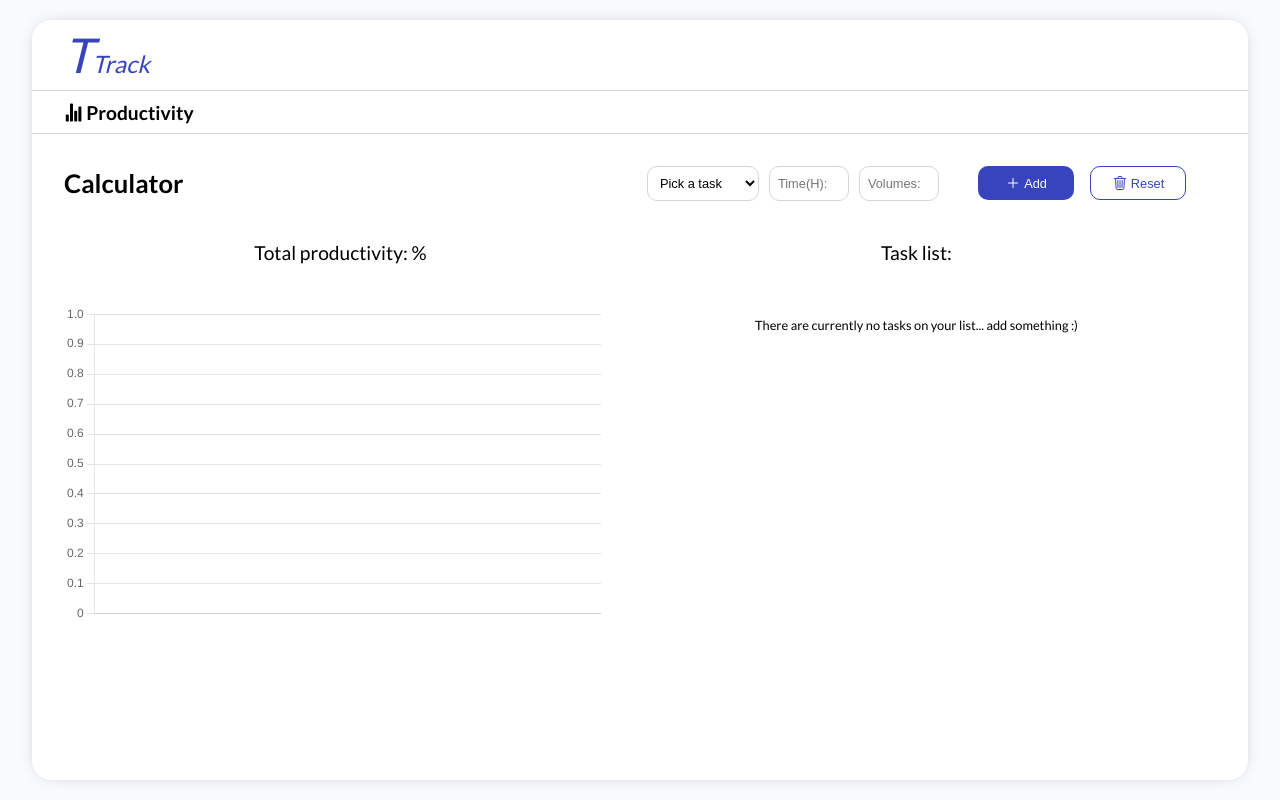
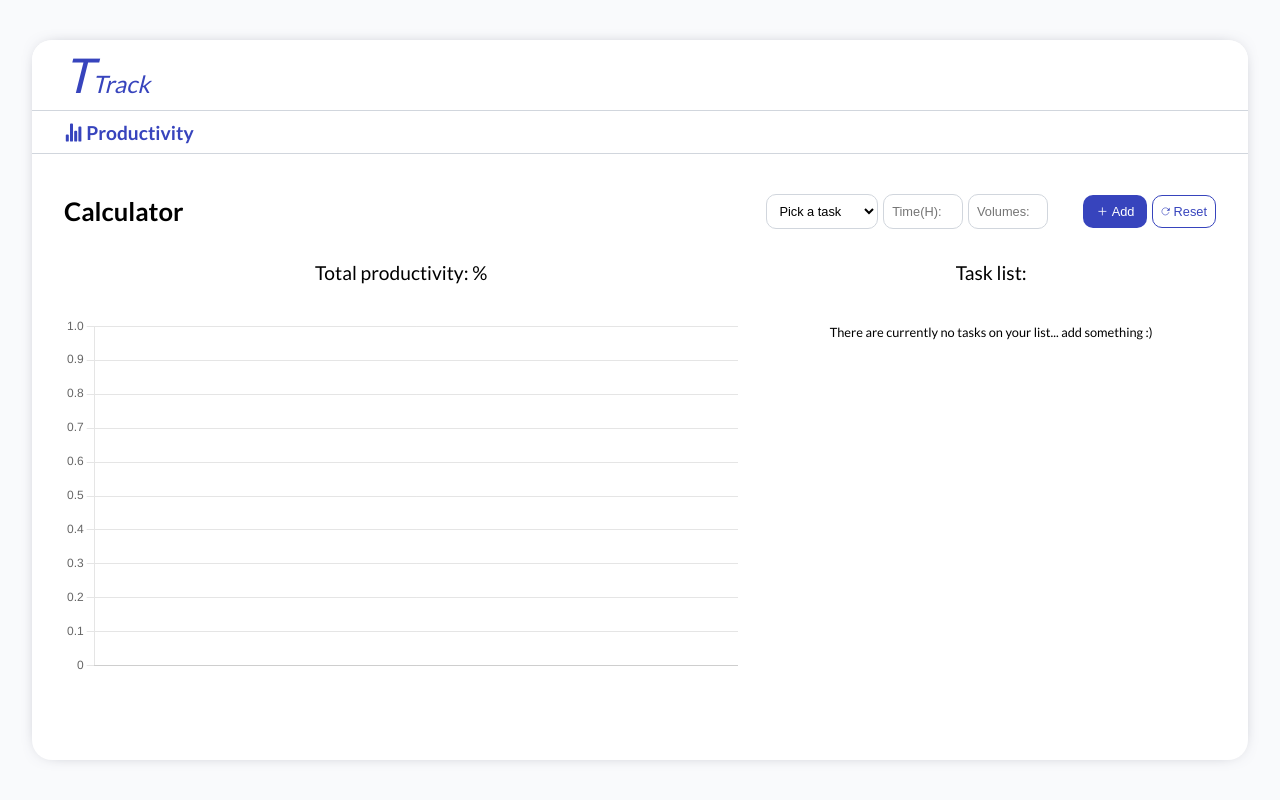
Before and after one commit to krolik2/ttrack, a React (Create React App) app: page /#/ in a window 1280 px wide. Built offline with nearby package versions, Linux system fonts and the light colour scheme.

Commit message:
css refactor

```diff
--- a/src/components/Dashboard.tsx
+++ b/src/components/Dashboard.tsx
@@ -1,5 +1,5 @@
 import { useState, useCallback, ChangeEvent } from "react";
-import { IoAddOutline, IoTrashOutline } from "react-icons/io5";
+import { IoAddOutline, IoReloadSharp } from "react-icons/io5";
 import { BarChart } from "./BarChart";
 import { useAppDispatch, useAppSelector } from "../app/hooks";
 import {
@@ -71,10 +71,8 @@ export const Dashboard = () => {
   );
 
   return (
-    <div className="charts_container">
-      <div className="controls_container">
+    <div className="content">
         <h1 className="heading">Calculator</h1>
-        <div className="productivity_container">
         <form className="productivity_form" onSubmit={onSubmit}>
           <div className="input-container">
             <select
@@ -120,31 +118,23 @@ export const Dashboard = () => {
               onClick={() => handleClick()}
             >
               <span className="button_wrapper">
-                  <IoTrashOutline className="icon" />
+                <IoReloadSharp className="icon" />
                 Reset
               </span>
             </button>
           </div>
         </form>
-        </div>
-      </div>
-      <div className="sub_title_container">
         <div className="sub_title_left">
           <h2 className="sub_title">Total productivity: {chartBars.total}%</h2>
         </div>
         <div className="sub_title_right">
           <h2 className="sub_title">Task list:</h2>
         </div>
-      </div>
-      <div className="content_container">
         <div className="charts_left">
-          <div className="charts_wrapper">
             <BarChart />
-          </div>
         </div>
         <div className="charts_right">
           <TaskList />
-        </div>
         </div>
     </div>
   );
--- a/src/components/Navbar.tsx
+++ b/src/components/Navbar.tsx
@@ -1,5 +1,5 @@
-import { IoStatsChart } from "react-icons/io5";
-import { Link } from "react-router-dom";
+import { IoStatsChart, IoSettings, IoListSharp } from "react-icons/io5";
+import { NavLink } from "react-router-dom";
 
 export const Navbar = () => {
   return (
@@ -11,14 +11,27 @@ export const Navbar = () => {
             <span className="navbar_logo_details">Track</span>
           </h2>
         </div>
-      </div>
-      <div className="navbar_icons_wrapper">
-      <nav className="navbar_icons_container">
-        <ul>
-        <Link to="/"><li><IoStatsChart className="icon" />Productivity</li></Link>
-        {/* <Link to="settings"><li><IoSettings className="icon" />Settings</li></Link> */}
-        </ul>
-      </nav>
+        <nav className="navbar_icons_wrapper">
+          <ul className="navbar_icons_container">
+            <li className="nav-item">
+              <NavLink to="/">
+                <IoStatsChart className="icon"></IoStatsChart>Productivity
+              </NavLink>
+            </li>
+            {/* <li className="nav-item">
+              <NavLink to="manage-tasks">
+                <IoListSharp className="icon" />
+                Manage Tasks
+              </NavLink>
+            </li>
+            <li className="nav-item">
+              <NavLink to="settings">
+                <IoSettings className="icon" />
+                Settings
+              </NavLink>
+            </li> */}
+          </ul>
+        </nav>
       </div>
     </>
   );
--- a/src/components/TaskList.tsx
+++ b/src/components/TaskList.tsx
@@ -42,8 +42,6 @@ const TaskList = () => {
 
   return (
     <>
-      <div className="productivity"></div>
-      <div className="task_list">
         {chartBars.data.length ? (
           chartBars.data.map((el) => (
             <div
@@ -74,7 +72,6 @@ const TaskList = () => {
             </h3>
           </div>
         )}
-      </div>
       {showModal && (
         <Modal toggleModal={toggleModal} state={state} setState={setState} />
       )}
--- a/src/scss/_base.scss
+++ b/src/scss/_base.scss
@@ -75,3 +75,9 @@ hr {
 img {
   max-width: 100%;
 }
+
+canvas {
+    position: absolute;
+    height: 100%;
+    width: 100%;
+}
--- a/src/scss/index.scss
+++ b/src/scss/index.scss
@@ -10,10 +10,9 @@
 }
 
 .dashboard {
-  min-width: 95vw;
+  width: 95vw;
   min-height: 90vh;
-  max-height: 90vh;
-  margin: 2.5vh 0;
+  max-height: 95vh;
   background-color: $primary;
   border-radius: 20px;
   box-shadow: 0px 0px 19px -12px rgba(66, 68, 90, 1);
@@ -24,32 +23,21 @@
   align-items: center;
   font-weight: 600;
   font-size: clamp(1.6rem, 2vw, 2.5rem);
-  width: 48%;
-}
-
-.sub_title_container {
-  display: flex;
-  flex-direction: row;
-  justify-content: center;
-  padding: 0 2rem;
 }
 
 .sub_title_left {
   display: flex;
   justify-content: center;
-  width: 48%;
 }
 
 .sub_title_right {
   display: flex;
   justify-content: center;
-  width: 52%;
 }
 
 .sub_title {
   font-weight: 200;
   font-size: clamp(1.2rem, 1.5vw, 1.8rem);
-  margin-bottom: 0.5rem;
   margin: 10px auto;
 }
 
@@ -57,30 +45,15 @@
   font-size: $base-font-size;
 }
 
-.productivity_container {
-  display: flex;
-  justify-content: center;
-  width: 52%;
-}
-
 .productivity_form {
   display: flex;
+  gap: 0.6rem;
   justify-content: space-between;
-  align-items: center;
-  width: 90%;
 }
 
 .input-container {
   display: flex;
-  justify-content: center;
-}
-
-.counter_form {
-  display: grid;
-  grid-template-columns: 1fr 1fr;
-  grid-template-rows: 1fr 1fr;
-  column-gap: 2rem;
-  row-gap: 1rem;
+  gap: 0.3rem;
 }
 
 .input {
@@ -91,15 +64,6 @@
   outline: none;
   background-color: #fff;
   padding: 8px;
-  margin-right: 10px;
-}
-
-input:focus {
-  border: 1px solid $secondary;
-}
-
-.input_big {
-  width: 16vw;
 }
 
 .select {
@@ -110,14 +74,12 @@ input:focus {
   outline: none;
   background-color: #fff;
   padding: 8px;
-  margin-right: 10px;
   cursor: pointer;
 }
 
 .button {
-  display: inline-block;
   font-size: $base-font-size;
-  width: 6rem;
+  width: clamp(4rem, 5vw, 7vw);
   padding: 8px;
   background-color: $secondary;
   border: 1px solid transparent;
@@ -127,8 +89,7 @@ input:focus {
 
   .icon {
     color: $primary;
-    height: 1rem;
-    width: 1rem;
+    height: $base-font-size;
     margin-right: 3px;
   }
 }
@@ -137,8 +98,6 @@ input:focus {
   background-color: $primary;
   color: $secondary;
   border: 1px solid $secondary;
-  margin-right: 0;
-  margin-left: 1rem;
 
   .icon {
     color: $secondary;
@@ -151,52 +110,20 @@ input:focus {
   justify-content: center;
 }
 
-.charts_container {
-  display: flex;
-  flex-direction: column;
-  background-color: $primary;
-}
-
 .charts_left {
-  display: flex;
-  width: 48%;
-  flex-direction: column;
+  position: relative;
+  min-height: 45vmin;
 }
 .charts_right {
-  display: flex;
-  flex-direction: column;
-  justify-content: flex-start;
-  align-items: center;
-  width: 52%;
   overflow-y: scroll;
-}
-
-.content_container {
-  display: flex;
-  flex-direction: row;
-  padding: 2rem;
-  max-height: 50vmin;
-}
-
-.charts_wrapper {
-  display: flex;
-  margin-right: 1rem;
-  min-height: 45vmin;
-}
-
-.task_list {
-  display: flex;
-  flex-direction: column;
-  align-items: center;
-  padding: 5px 0;
-  width: 100%;
+  max-height: 45vmin;
 }
 
 .task_item {
   display: flex;
   align-items: center;
   justify-content: space-between;
-  width: 90%;
+  width: 100%;
   height: 3rem;
   border: 1px solid;
   border-radius: 10px;
@@ -237,12 +164,9 @@ input:focus {
 
 .btn-container {
   display: flex;
+  gap: 0.3rem;
   justify-content: flex-end;
   align-items: center;
-}
-
-.btn-action {
-  margin-left: 1rem;
 }
 
 .close-container {
@@ -294,16 +218,19 @@ input:focus {
   background-color: red;
 }
 
-.controls_container {
-  display: flex;
-  justify-content: space-between;
-  padding: 2rem 2rem;
+.content {
+  display: grid;
+  grid-template-columns: 3fr 2fr;
+  padding: 0 2rem;
+  column-gap: 3.5rem;
+  row-gap: 2.5rem;
 }
 
 .navbar {
   border-top-left-radius: 20px;
   border-top-right-radius: 20px;
   background-color: $primary;
+  margin-bottom: 3rem;
 
   .navbar_wrapper {
     display: flex;
@@ -331,21 +258,16 @@ input:focus {
   padding: 0.7rem 2rem;
 
   .navbar_icons_container {
-    width: 90%;
     display: flex;
-    justify-content: space-between;
-    align-items: center;
+    gap: 1.5rem;
+    font-family: "Lato", sans-serif;
+    font-weight: 700;
+    font-size: 1.2rem;
+    cursor: pointer;
 
-    ul,
-    li,
     a {
       display: flex;
       align-items: center;
-      margin-right: 20px;
-      font-family: "Lato", sans-serif;
-      font-weight: 700;
-      font-size: 1.2rem;
-      cursor: pointer;
     }
 
     .icon {
@@ -442,6 +364,7 @@ input:focus {
 .modal-btns {
   display: flex;
   justify-content: flex-end;
+  gap: 0.3rem;
   border-top: 1px solid $inactive;
   padding: 10px;
 }
@@ -470,17 +393,13 @@ input:focus {
 }
 
 @media only screen and (max-width: 1280px) {
-  .dashboard {
-    min-height: 95vh;
-    max-height: 95vh;
+  .navbar {
+    margin-bottom: 2.5rem;
   }
 
-  .content_container {
-    max-height: 48vmin;
-  }
-
-  .charts_wrapper {
-    min-height: 40vmin;
+  .content {
+    column-gap: 1.75rem;
+    row-gap: 1.5rem;
   }
 
   .task_item {
```
Lines whose indentation alone changed are shown as unchanged.
